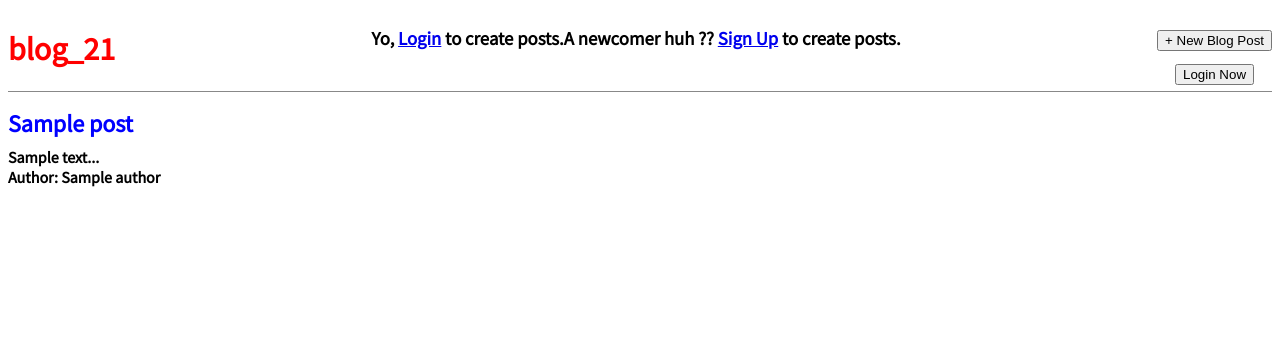
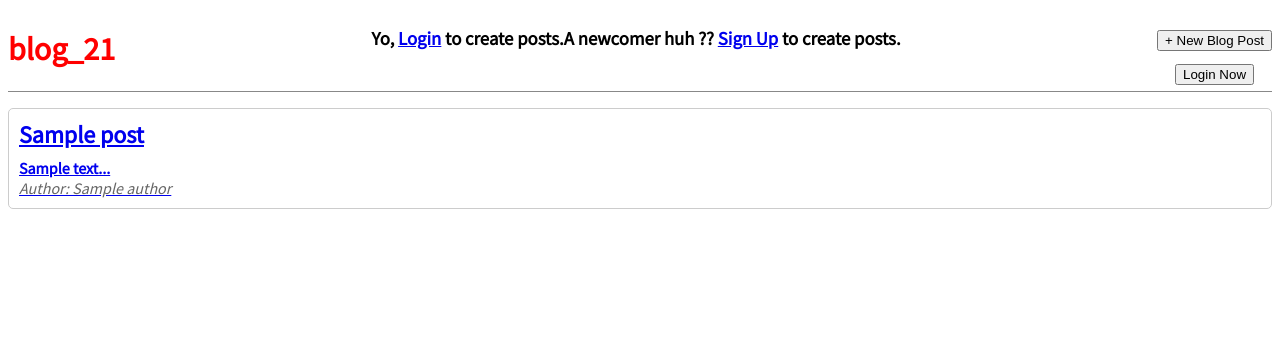
Before and after one commit to irohanrajput/blog_app, a Django app: template blog/templates/blog/home.html in a window 1280 px wide. Shown: the top 352 px of the page. Run offline with Django 4.2, Linux system fonts and the light colour scheme; the template is opened without the code that fills it: most values are stand-ins (such as "Sample title", 1, 10 or a date in 2020).

```diff
--- a/blog/templates/blog/home.html
+++ b/blog/templates/blog/home.html
@@ -4,12 +4,59 @@
 {% block content %}
 
 {% for post in all_posts_list %}
-<div class="post-entry">
-    <h2><a href="{% url 'post_detail' post.pk %}">{{ post.title }}</a></h2>
-    <p>{{ post.body|slice:":200" }}..</p>
-    <p><b>Author: {{post.author.get_full_name }}</b></p>
-</div>
-</div>
+
+<style>
+    .post-entry {
+        border: 1px solid #ccc;
+        /* Add border */
+        padding: 10px;
+        /* Add padding for spacing */
+        margin-bottom: 20px;
+        /* Add margin for spacing between posts */
+        border-radius: 5px;
+        /* Add rounded corners */
+        overflow: hidden;
+        /* Prevent child elements from overflowing */
+    }
+
+    .post-entry h2 {
+        margin-top: 0;
+        /* Remove default margin for h2 */
+    }
+
+    .post-entry a {
+        text-decoration: none;
+        /* Remove underline from links */
+        color: #333;
+        /* Set link color */
+    }
+
+    .post-entry p {
+        margin: 0;
+        /* Remove default margin for paragraphs */
+    }
+
+    .author-info {
+        font-style: italic;
+        /* Italicize author information */
+        color: #666;
+        /* Set author info color */
+    }
+</style>
+
+
+<a href="{% url 'post_detail' post.pk %}">
+    <div class="post-entry">
+        <div>
+            <h2>{{ post.title }}</h2>
+            <p>{{ post.body|slice:":200" }}..</p>
+        </div>
+        <div class="author-info">
+            Author: {{ post.author.get_full_name }}
+        </div>
+    </div>
+</a>
+
 {% endfor %}
 
 
--- a/blog/views.py
+++ b/blog/views.py
@@ -21,7 +21,7 @@ class BlogCreateView(LoginRequiredMixin, CreateView):
 
     def form_valid(self, form):
         form.instance.author = self.request.user
-        print (f"author: "{form.instance.author})
+        print (f"author: {form.instance.author}")
         return super().form_valid(form)
 
 class BlogUpdateView(LoginRequiredMixin, UpdateView):
```
Also changed, not shown: blog/templates/blog/post_detail.html (+9 -2 lines).
